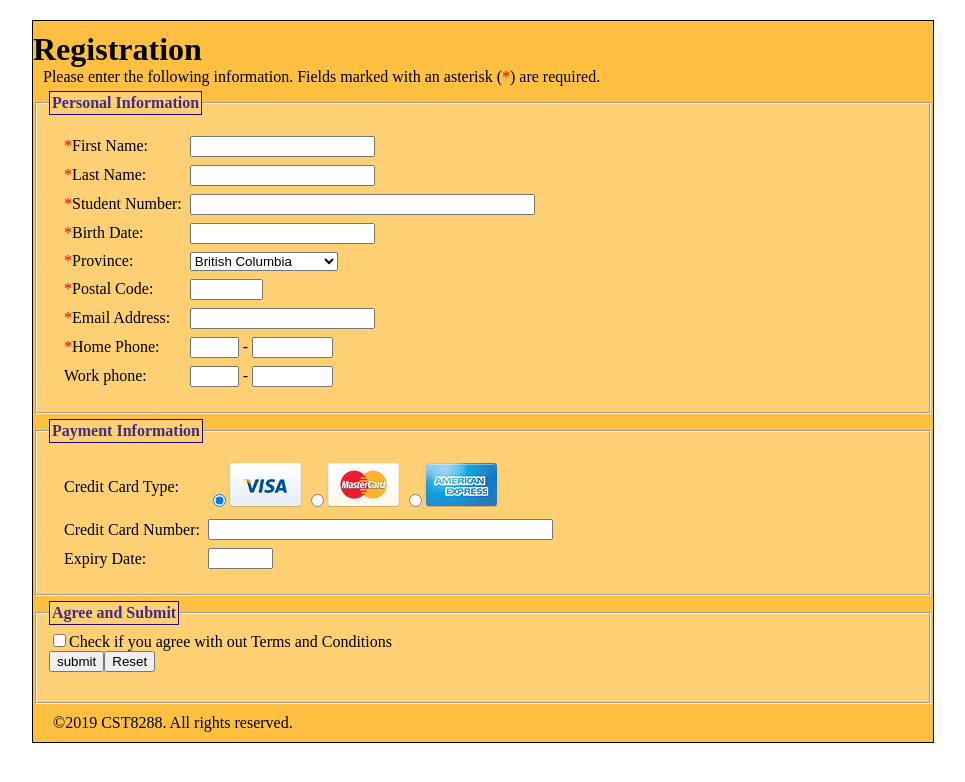
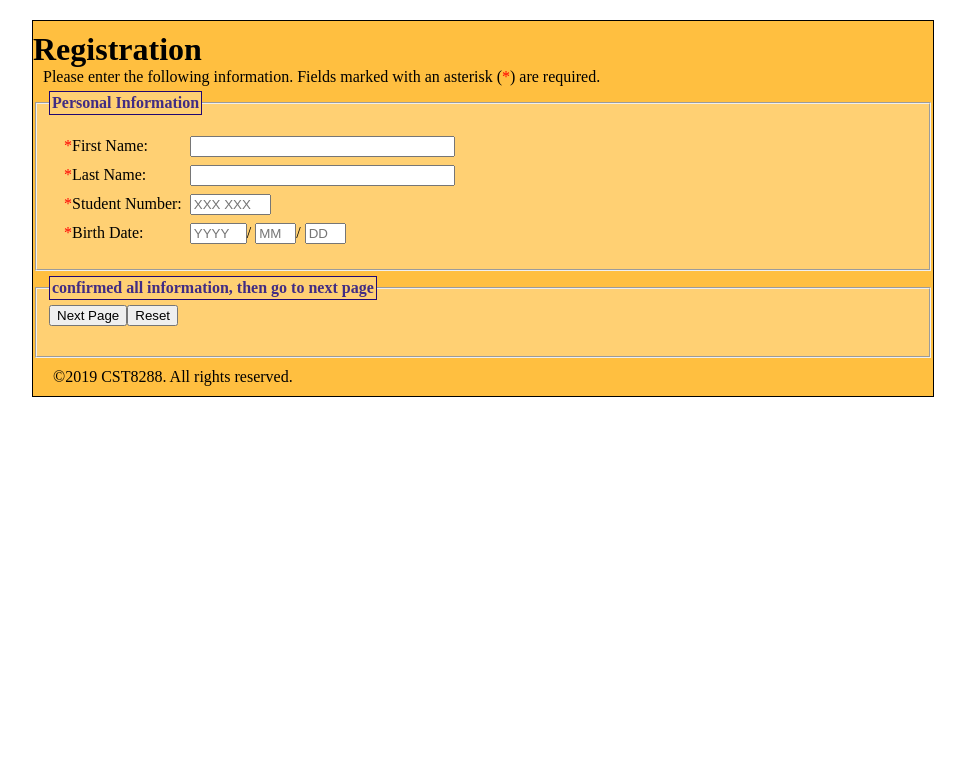
Before and after one commit to jamessunf/MyNetBeans, a plain HTML site: page Feng.Sun.Lab3/web/registration.html in a window 1280 px wide. Shown: the whole page, without its empty margins (157-1122 px from the left). Drawn offline with Linux system fonts and the light colour scheme.

Commit message:
html transfer data with servlet samples

```diff
--- a/Feng.Sun.Lab3/web/registration.html
+++ b/Feng.Sun.Lab3/web/registration.html
@@ -27,112 +27,38 @@ and open the template in the editor.
 				<table class="center">
 							<tr>
 				       <td><span><span class="required">*</span>First Name:</span></td>
-					   <td><input type="text" name="firstName" maxlength="20" size="20"></td>
+					   <td><input type="text" name="firstName" maxlength="30" size="30"></td>
 					</tr>
 					<tr>
 				        <td><span><span class="required">*</span>Last Name:</span></td>
-					    <td><input type="text" name="lastName" maxlength="20" size="20"></td>
+					    <td><input type="text" name="lastName" maxlength="30" size="30"></td>
 					</tr>
 
 				    <tr>
 				        <td><span><span class="required">*</span>Student Number:</span></td>
-					    <td><input type="text" name="address"  maxlength="40" size="40"></td>
+                                        <td><input type="text" name="studentNumber"  maxlength="7" size="7" placeholder="XXX XXX" pattern="\d\d\d \d\d\d" class="masked" title="It consists of 3 groups of 3 digits separated by blanks "></td>
 					</tr>
 				    <tr>
 				        <td><span><span class="required">*</span>Birth Date:</span></td>
-					    <td><input type="text" name="city" maxlength="20" size="20"></td>
+					    <td><input type="text" name="birthYear" maxlength="4" size="4" placeholder="YYYY" pattern="\d\d\d\d" class="masked">/
+                                                <input type="text" name="birthMonth" maxlength="2" size="2" placeholder="MM" pattern="\d\d" class="masked">/
+                                                <input type="text" name="birthDay" maxlength="2" size="2" placeholder="DD" pattern="\d\d" class="masked"></td>
 					</tr>
-				    <tr>
-				        <td><span><span class="required">*</span>Province:</span></td>
-						<td>
-						<select name="privnce">
-						<option value="BC">British Columbia</option>
-						<option value="AB">Alberta</option>
-						<option value="SK">Saskatchewan</option>
-						<option value="MB">Manitoba</option>
-						<option value="ON">Ontario</option>
-						<option value="QC">Quebec</option>
-						<option value="NB">New Brunswick</option>
-						<option value="NS">Nova Scotia</option>
-						<option value="PE">Prince Edward Island</option>
-						<option value="NF">Newfoundland</option>
-						<option value="YK">Yukon</option>
-						<option value="NWT">Northwest Territories</option>
-						<option value="NU">Nunavut</option>
-
-						</select>
-						</td>
-					</tr>
-
-				    <tr>
-				        <td><span><span class="required">*</span>Postal Code:</span></td>
-					    <td><input type="text" name="postalCode" maxlength="6" size="6"></td>
-					</tr>
-				    <tr>
-				        <td><span><span class="required">*</span>Email Address:</span></td>
-					    <td><input type="text" name="email" maxlength="20" size="20"></td>
-					</tr>
-				    <tr>
-				        <td><span><span class="required">*</span>Home Phone:</span></td>
-					    <td>
-							<input type="text" name="homePhone1" maxlength="3" size="3">
-							-
-							<input type="text" name="homePhone2" maxlength="7" size="7">
-						</td>
-					</tr>
-				    <tr>
-				        <td><span>Work phone:</span></td>
-					    <td>
-							<input type="text" name="workPhone1" maxlength="3" size="3">
-							-
-							<input type="text" name="workPhone2" maxlength="7" size="7">
-						</td>
-					</tr>
-				</table>
-				</fieldset>
-
-
-			<!--/form-->
-
-				<fieldset>
-				<legend>Payment Information</legend>
-
-				<table>
-				<tr>
-				<td>
-				Credit Card Type:
-				</td>
-				<td>
-
-				<input type="radio" name="creditCard" value="visa" checked><img src="images\visa.png" alt="Visa" id="visa"></input>
-				<input type="radio" name="creditCard" value="mastercard" ><img src="images\mastercard.png" alt="mastercard" id="mastercard"></input>
-				<input type="radio" name="creditCard" value="amex" ><img src="images\amex.png" alt="Amex" id=""></input>
-				</td>
-				</tr>
-
-					<tr>
-				       <td>Credit Card Number:</td>
-					   <td><input type="text" name="cardNumber" maxlength="40" size="40"></td>
-					</tr>
-					<tr>
-					   <td>Expiry Date:</td>
-					   <td><input type="text" name="expiryDate" maxlength="5" size="5"></td>
-					</tr>
-					</table>
-				</fieldset>
 
 
 
-				<fieldset>
-				<legend>Agree and Submit</legend>
+				</table>
+				</fieldset>
+			<fieldset>
+				<legend>confirmed all information, then go to next page </legend>
 					<!-- * Agree to Terms and Conditions? | checkbox, value of 'yes' -->
 					<!-- No field name. Place a submit button in one column, and reset button in the other. -->
 
 					<table>
-					<input type="checkbox" name="terms" value="yes">Check if you agree with out <a>Terms and Conditions</a><br>
-					<input type="submit" name="submit" value="submit"><input type="reset" name="reset" value="Reset">
+
+					<input type="submit" name="submit" value="Next Page"><input type="reset" name="reset" value="Reset">
 					</table>
-				</fieldset>
+			</fieldset>
 
 			</form>
 
```
Also changed, not shown: Feng.Sun.Lab3/web/index.html (+1 -1 lines).
